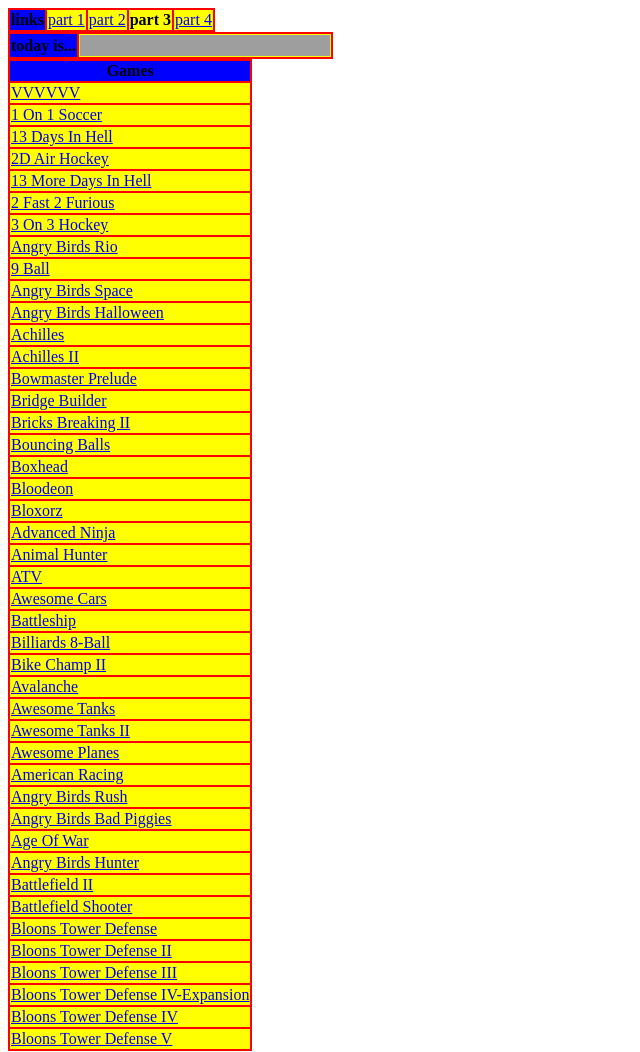
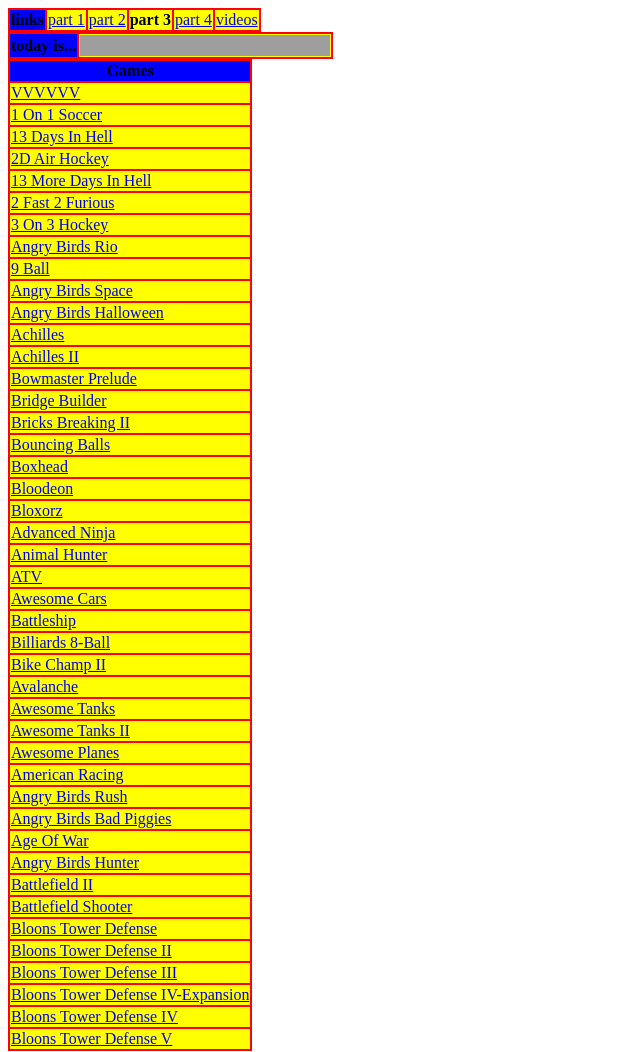
Before and after one commit to gameboss420/twf-part-3-repo, a plain HTML site: page index.html in a window 1280 px wide. Shown: the whole page, without its empty margins (0-640 px from the left). Drawn offline with Linux system fonts and the light colour scheme; grey boxes are pictures that could not be loaded.

Commit message:
Update index.html

```diff
--- a/index.html
+++ b/index.html
@@ -12,6 +12,7 @@
    <td><a href='https://gameboss420.github.io/twf-part-2-repo/index.html'> part 2</a></td>
    <td><b href='https://gameboss420.github.io/twf-part-3-repo/index.html'> part 3</b></td>
    <td><a href='https://gameboss420.github.io/twf-part-4-repo/index.html'>part 4</a></td>
+   <td><a href='https://gameboss420.github.io/twf-video/index.html'>videos</a></td>
  </tr>
  </table>
   <table>
```
